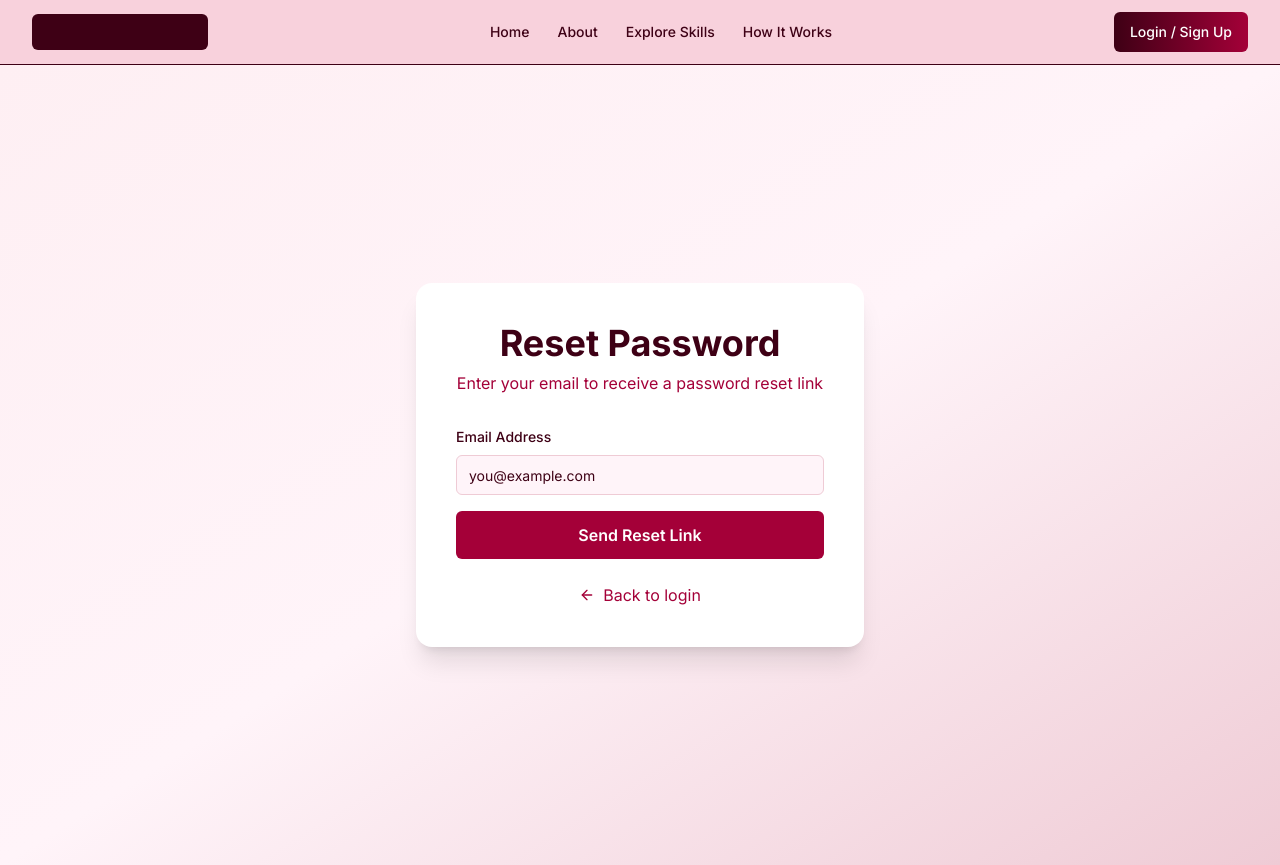
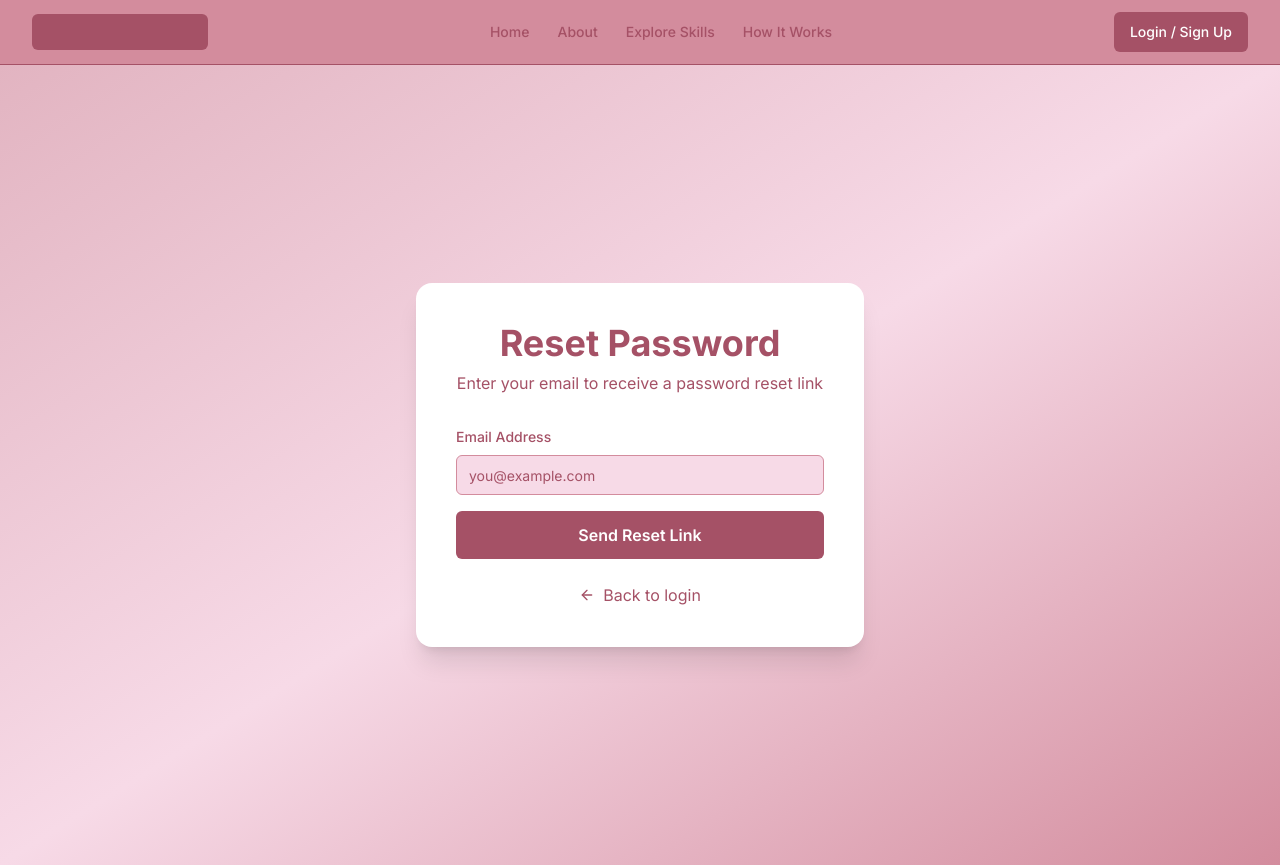
Before and after one commit to ranjanihub/Skill_swap, a Next.js app in the folder project/: page /forgot-password in a window 1280 px wide. Built offline with nearby package versions, Linux system fonts and the light colour scheme; no server answers.

Commit message:
theme change

```diff
--- a/project/app/dashboard/public-view/page.tsx
+++ b/project/app/dashboard/public-view/page.tsx
@@ -83,8 +83,8 @@ export default function PublicViewPage() {
 
   if (error) {
     return (
-      <Card className="p-6 border-red-200">
-        <p className="text-red-700">{error}</p>
+      <Card className="p-6 border-destructive/20 bg-destructive/10">
+        <p className="text-destructive">{error}</p>
       </Card>
     );
   }
--- a/project/app/explore/page.tsx
+++ b/project/app/explore/page.tsx
@@ -116,8 +116,8 @@ export default function ExplorePage() {
   if (error) {
     return (
       <div className="min-h-screen flex items-center justify-center bg-gradient-to-br from-skillswap-100 to-skillswap-50 px-4">
-        <Card className="p-8 max-w-md border-red-200">
-          <p className="text-red-700 mb-4">{error}</p>
+        <Card className="p-8 max-w-md border-destructive/20 bg-destructive/10">
+          <p className="text-destructive mb-4">{error}</p>
           <Button
             onClick={() => router.refresh()}
             className="bg-skillswap-500 text-white hover:bg-skillswap-600 w-full"
--- a/project/app/globals.css
+++ b/project/app/globals.css
@@ -3,76 +3,76 @@
 @tailwind utilities;
 
 :root {
-  --foreground-rgb: 0, 0, 0;
-  --background-start-rgb: 214, 219, 220;
-  --background-end-rgb: 255, 255, 255;
+  --foreground-rgb: 165, 81, 102; /* #A55166 */
+  --background-start-rgb: 247, 218, 231; /* #F7DAE7 */
+  --background-end-rgb: 226, 180, 193; /* #E2B4C1 */
 }
 
 @media (prefers-color-scheme: dark) {
   :root {
-    --foreground-rgb: 255, 255, 255;
-    --background-start-rgb: 0, 0, 0;
-    --background-end-rgb: 0, 0, 0;
+    --foreground-rgb: 255, 255, 255; /* #FFFFFF */
+    --background-start-rgb: 165, 81, 102; /* #A55166 */
+    --background-end-rgb: 211, 140, 157; /* #D38C9D */
   }
 }
 
 @layer base {
   :root {
-    /* Reference palette (from `public/ref.svg`) */
-    --background: 332.7 100% 97.8%; /* #FFF4F9 */
-    --foreground: 339.7 100% 12.2%; /* #3E0015 */
+    /* Palette from provided image */
+    --background: 333.1 64.4% 91.2%; /* Pink Mist #F7DAE7 */
+    --foreground: 345 34.1% 48.2%; /* Ruby Petals #A55166 */
 
-    --card: 0 0% 100%;
-    --card-foreground: 339.7 100% 12.2%;
-    --popover: 0 0% 100%;
-    --popover-foreground: 339.7 100% 12.2%;
+    --card: 0 0% 100%; /* White */
+    --card-foreground: 345 34.1% 48.2%;
+    --popover: 0 0% 100%; /* White */
+    --popover-foreground: 345 34.1% 48.2%;
 
-    --primary: 339.5 100% 32.2%;
-    --primary-foreground: 0 0% 100%;
-    --secondary: 343.1 73.6% 89.6%; /* #F8D1DC */
-    --secondary-foreground: 339.7 100% 12.2%;
-    --muted: 344 88.2% 96.7%; /* #FEEFF3 */
-    --muted-foreground: 339.7 100% 12.2%;
-    --accent: 339.7 100% 12.2%;
-    --accent-foreground: 0 0% 100%;
+    --primary: 345 34.1% 48.2%; /* Ruby Petals */
+    --primary-foreground: 0 0% 100%; /* White */
+    --secondary: 345.6 44.7% 68.8%; /* Cherry Soda #D38C9D */
+    --secondary-foreground: 0 0% 100%; /* White */
+    --muted: 343 44.2% 79.6%; /* Bubblegum #E2B4C1 */
+    --muted-foreground: 345 34.1% 48.2%;
+    --accent: 0 0% 100%; /* White (accent color) */
+    --accent-foreground: 345 34.1% 48.2%; /* Ruby Petals */
     --destructive: 0 84.2% 60.2%;
     --destructive-foreground: 0 0% 98%;
-    --border: 343.3 52.9% 86.7%; /* #EFCBD5 */
-    --input: 343.3 52.9% 86.7%;
-    --ring: 339.5 100% 32.2%;
+    --border: 343 44.2% 79.6%; /* Bubblegum */
+    --input: 343 44.2% 79.6%;
+    --ring: 345 34.1% 48.2%; /* Ruby Petals */
 
-    --chart-1: 339.5 100% 32.2%;
-    --chart-2: 343.1 73.6% 89.6%;
-    --chart-3: 339.7 100% 12.2%;
-    --chart-4: 343.3 52.9% 86.7%;
-    --chart-5: 344 88.2% 96.7%;
+    --chart-1: 345 34.1% 48.2%; /* Ruby Petals */
+    --chart-2: 345.6 44.7% 68.8%; /* Cherry Soda */
+    --chart-3: 343 44.2% 79.6%; /* Bubblegum */
+    --chart-4: 333.1 64.4% 91.2%; /* Pink Mist */
+    --chart-5: 0 0% 100%; /* White */
     --radius: 0.5rem;
   }
   .dark {
-    --background: 336 54.5% 20%;
-    --foreground: 330 33.3% 87.5%;
-    --card: 336 54.5% 25%;
-    --card-foreground: 330 33.3% 87.5%;
-    --popover: 336 54.5% 20%;
-    --popover-foreground: 330 33.3% 87.5%;
-    --primary: 327 57.1% 78%;
-    --primary-foreground: 336 54.5% 15.7%;
-    --secondary: 327 57.1% 65%;
-    --secondary-foreground: 336 54.5% 15.7%;
-    --muted: 336 54.5% 35%;
-    --muted-foreground: 330 33.3% 80%;
-    --accent: 330 33.3% 87.5%;
-    --accent-foreground: 336 54.5% 15.7%;
+    --background: 345 34.1% 48.2%; /* Ruby Petals */
+    --foreground: 0 0% 100%; /* White */
+    --card: 345.6 44.7% 68.8%; /* Cherry Soda */
+    --card-foreground: 0 0% 100%;
+    --popover: 345.6 44.7% 68.8%;
+    --popover-foreground: 0 0% 100%;
+    --primary: 343 44.2% 79.6%; /* Bubblegum */
+    --primary-foreground: 345 34.1% 48.2%; /* Ruby Petals */
+    --secondary: 345.6 44.7% 68.8%; /* Cherry Soda */
+    --secondary-foreground: 0 0% 100%;
+    --muted: 345.6 44.7% 68.8%;
+    --muted-foreground: 0 0% 100%;
+    --accent: 0 0% 100%; /* White (accent color) */
+    --accent-foreground: 345 34.1% 48.2%;
     --destructive: 0 84.2% 60.2%;
     --destructive-foreground: 0 0% 98%;
-    --border: 336 54.5% 30%;
-    --input: 336 54.5% 25%;
-    --ring: 327 57.1% 78%;
-    --chart-1: 344 28.3% 52.2%;
-    --chart-2: 327 57.1% 78%;
-    --chart-3: 344 75.6% 24.3%;
-    --chart-4: 336 54.5% 15.7%;
-    --chart-5: 330 33.3% 87.5%;
+    --border: 343 44.2% 79.6%;
+    --input: 343 44.2% 79.6%;
+    --ring: 0 0% 100%;
+    --chart-1: 0 0% 100%;
+    --chart-2: 343 44.2% 79.6%;
+    --chart-3: 345.6 44.7% 68.8%;
+    --chart-4: 333.1 64.4% 91.2%;
+    --chart-5: 345 34.1% 48.2%;
   }
 }
 
@@ -82,7 +82,11 @@
   }
   body {
     @apply text-foreground;
-    background: linear-gradient(180deg, #FFF4F9 0%, #EFCBD5 100%);
+    background: linear-gradient(
+      180deg,
+      hsl(var(--background)) 0%,
+      hsl(var(--muted)) 100%
+    );
   }
   html {
     scroll-behavior: smooth;
--- a/project/app/login/page.tsx
+++ b/project/app/login/page.tsx
@@ -128,8 +128,8 @@ export default function LoginPage() {
           </div>
 
           {(configError || error) && (
-            <div className="mb-6 p-4 bg-red-50 border border-red-200 rounded-lg space-y-3">
-              <p className="text-sm text-red-700">{configError || error}</p>
+            <div className="mb-6 p-4 bg-destructive/10 border border-destructive/20 rounded-lg space-y-3">
+              <p className="text-sm text-destructive">{configError || error}</p>
               {info && <p className="text-sm text-skillswap-600">{info}</p>}
               {canResend && !configError && (
                 <Button
--- a/project/tailwind.config.ts
+++ b/project/tailwind.config.ts
@@ -20,65 +20,65 @@ const config: Config = {
         sm: 'calc(var(--radius) - 4px)',
       },
       colors: {
-        background: 'hsl(var(--background))',
-        foreground: 'hsl(var(--foreground))',
+        background: 'hsl(var(--background) / <alpha-value>)',
+        foreground: 'hsl(var(--foreground) / <alpha-value>)',
         card: {
-          DEFAULT: 'hsl(var(--card))',
-          foreground: 'hsl(var(--card-foreground))',
+          DEFAULT: 'hsl(var(--card) / <alpha-value>)',
+          foreground: 'hsl(var(--card-foreground) / <alpha-value>)',
         },
         popover: {
-          DEFAULT: 'hsl(var(--popover))',
-          foreground: 'hsl(var(--popover-foreground))',
+          DEFAULT: 'hsl(var(--popover) / <alpha-value>)',
+          foreground: 'hsl(var(--popover-foreground) / <alpha-value>)',
         },
         primary: {
-          DEFAULT: 'hsl(var(--primary))',
-          foreground: 'hsl(var(--primary-foreground))',
+          DEFAULT: 'hsl(var(--primary) / <alpha-value>)',
+          foreground: 'hsl(var(--primary-foreground) / <alpha-value>)',
         },
         secondary: {
-          DEFAULT: 'hsl(var(--secondary))',
-          foreground: 'hsl(var(--secondary-foreground))',
+          DEFAULT: 'hsl(var(--secondary) / <alpha-value>)',
+          foreground: 'hsl(var(--secondary-foreground) / <alpha-value>)',
         },
         muted: {
-          DEFAULT: 'hsl(var(--muted))',
-          foreground: 'hsl(var(--muted-foreground))',
+          DEFAULT: 'hsl(var(--muted) / <alpha-value>)',
+          foreground: 'hsl(var(--muted-foreground) / <alpha-value>)',
         },
         accent: {
-          DEFAULT: 'hsl(var(--accent))',
-          foreground: 'hsl(var(--accent-foreground))',
+          DEFAULT: 'hsl(var(--accent) / <alpha-value>)',
+          foreground: 'hsl(var(--accent-foreground) / <alpha-value>)',
         },
         destructive: {
-          DEFAULT: 'hsl(var(--destructive))',
-          foreground: 'hsl(var(--destructive-foreground))',
+          DEFAULT: 'hsl(var(--destructive) / <alpha-value>)',
+          foreground: 'hsl(var(--destructive-foreground) / <alpha-value>)',
         },
-        border: 'hsl(var(--border))',
-        input: 'hsl(var(--input))',
-        ring: 'hsl(var(--ring))',
+        border: 'hsl(var(--border) / <alpha-value>)',
+        input: 'hsl(var(--input) / <alpha-value>)',
+        ring: 'hsl(var(--ring) / <alpha-value>)',
         chart: {
-          '1': 'hsl(var(--chart-1))',
-          '2': 'hsl(var(--chart-2))',
-          '3': 'hsl(var(--chart-3))',
-          '4': 'hsl(var(--chart-4))',
-          '5': 'hsl(var(--chart-5))',
+          '1': 'hsl(var(--chart-1) / <alpha-value>)',
+          '2': 'hsl(var(--chart-2) / <alpha-value>)',
+          '3': 'hsl(var(--chart-3) / <alpha-value>)',
+          '4': 'hsl(var(--chart-4) / <alpha-value>)',
+          '5': 'hsl(var(--chart-5) / <alpha-value>)',
         },
         skillswap: {
-          // Reference palette (from `public/ref.svg`)
-          50: '#FFF4F9', // bg start
-          100: '#FEEFF3',
-          200: '#EFCBD5', // borders
-          300: '#F8D1DC', // header fill
-          400: '#F8D1DC',
-          500: '#A40038', // accent
-          600: '#A40038',
-          700: '#A40038',
-          800: '#3E0015', // deep text
-          900: '#3E0015',
-          dark: '#3E0015',
+          // Palette from provided image
+          50: '#F7DAE7', // Pink Mist
+          100: '#E2B4C1', // Bubblegum
+          200: '#D38C9D', // Cherry Soda
+          300: '#D38C9D',
+          400: '#A55166', // Ruby Petals
+          500: '#A55166',
+          600: '#A55166',
+          700: '#A55166',
+          800: '#A55166',
+          900: '#A55166',
+          dark: '#A55166',
 
-          primary: '#A40038',
-          secondary: '#F8D1DC',
-          background: '#FFF4F9',
-          text: '#3E0015',
-          cta: '#A40038',
+          primary: '#A55166',
+          secondary: '#D38C9D',
+          background: '#F7DAE7',
+          text: '#A55166',
+          cta: '#A55166',
         },
       },
       keyframes: {
```
Also changed, not shown: project/app/dashboard/page.tsx (+6 -6 lines), project/app/dashboard/settings/page.tsx (+27 -19 lines), project/app/forgot-password/page.tsx (+4 -4 lines), project/app/signup/page.tsx (+4 -4 lines).
